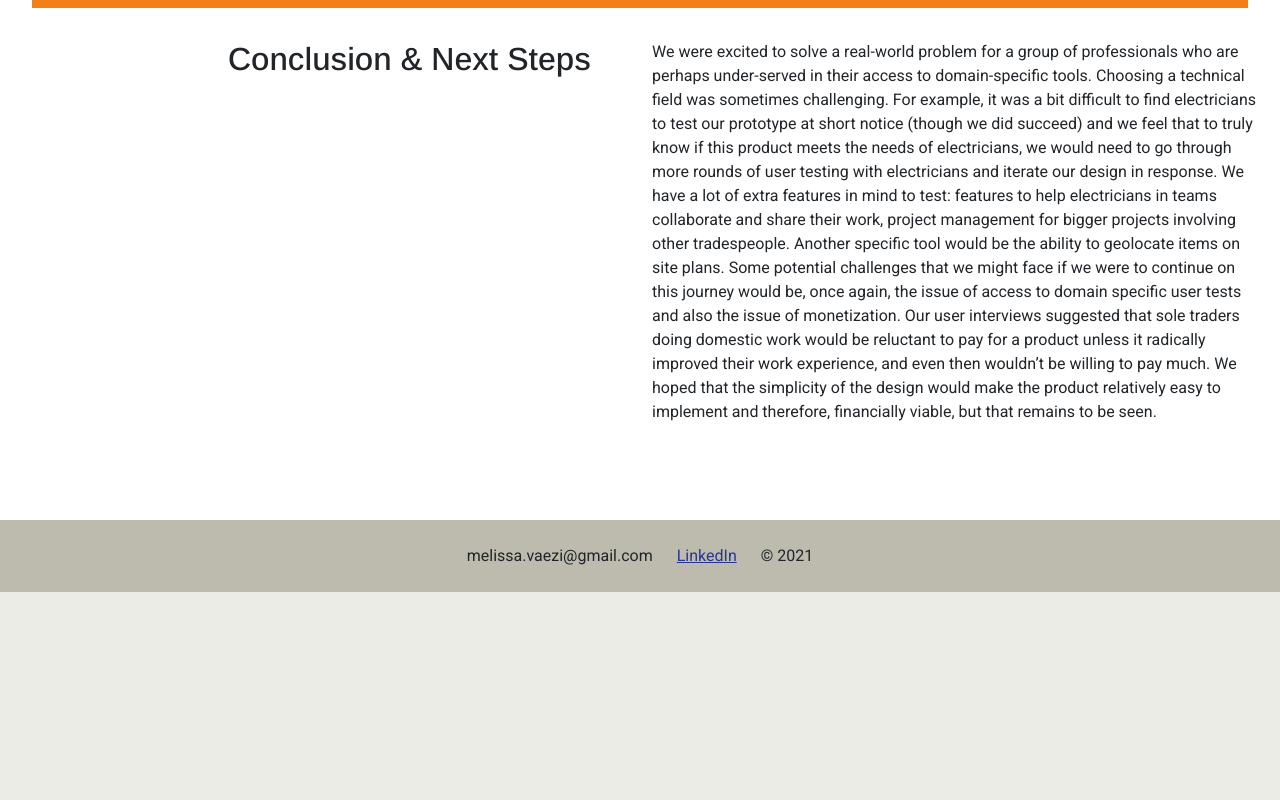
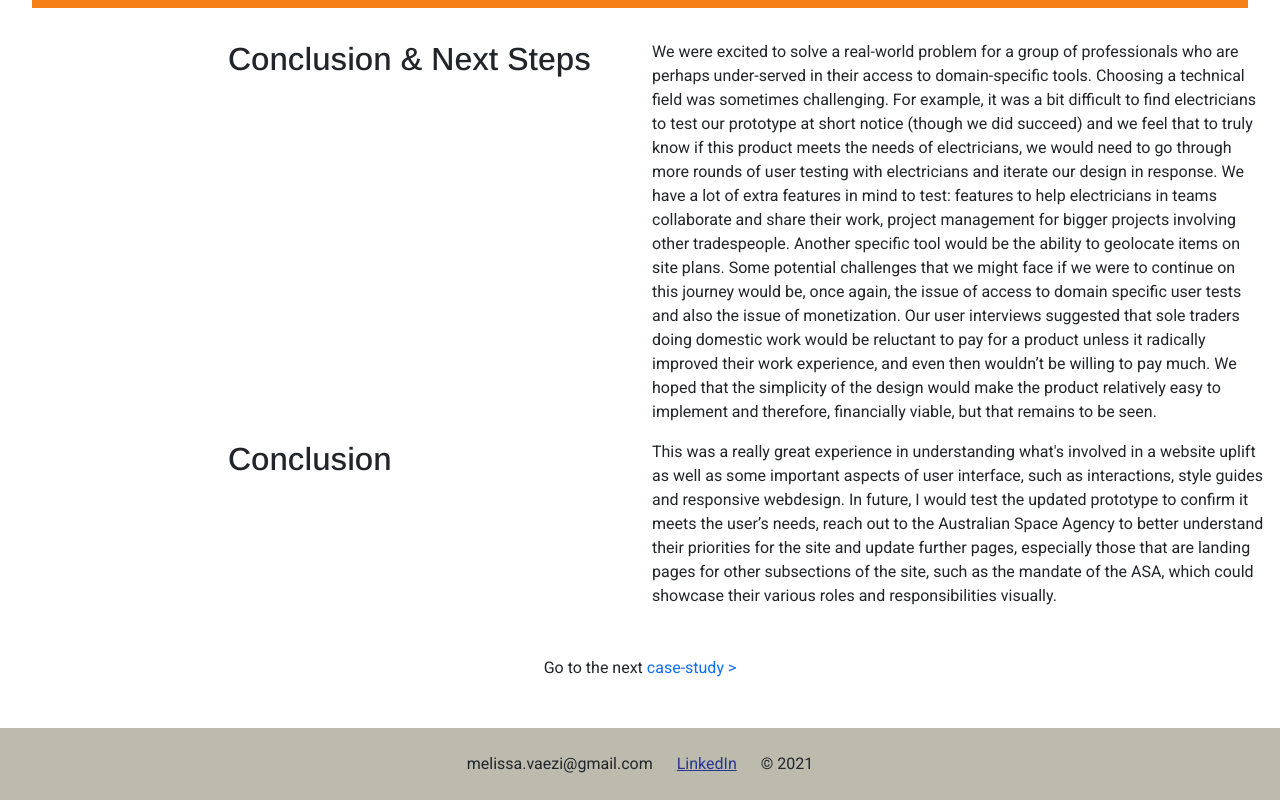
Before and after one commit to melissa-design/UX_UI_HW_20, a plain HTML site: page case_study_3.html in a window 1280 px wide. Shown: the part 8637-9437 px from the top of the page. Before the commit the page ends 9229 px from the top, so only its background shows below. Drawn offline with nearby package versions, Linux system fonts and the light colour scheme.

Commit message:
added button to go to the next case studies

```diff
--- a/case_study_3.html
+++ b/case_study_3.html
@@ -198,8 +198,21 @@
                     We hoped that the simplicity of the design would make the product relatively easy to implement and therefore, financially viable, but that remains to be seen.</p>
             </div>
 
+            <a name="conclusion" class="anchor"></a>
+            <div class="row">
+                <h3 class="offset-0 col-12 offset-md-2 col-md-4">Conclusion</h3>
+                <p class="col-12 col-md-6">This was a really great experience in understanding what's involved in a website uplift as well as some important aspects of user interface, such as interactions, style guides and responsive webdesign. In future, I would test the updated
+                    prototype to confirm it meets the user’s needs, reach out to the Australian Space Agency to better understand their priorities for the site and update further pages, especially those that are landing pages for other subsections of
+                    the site, such as the mandate of the ASA, which could showcase their various roles and responsibilities visually.</p>
+            </div>
+            <div class="spacer"></div>
+
+            <p class=centered>Go to the next <a href="case_study_1.html">case-study ></a></p>
+            <div class="spacer"></div>
         </main>
-        <div class="spacer1"></div>
+    </div>
+
+    </main>
     </div>
 
     <footer>
```
Also changed, not shown: case_study_1.html (+6 -1 lines), case_study_2.html (+4 -2 lines).
